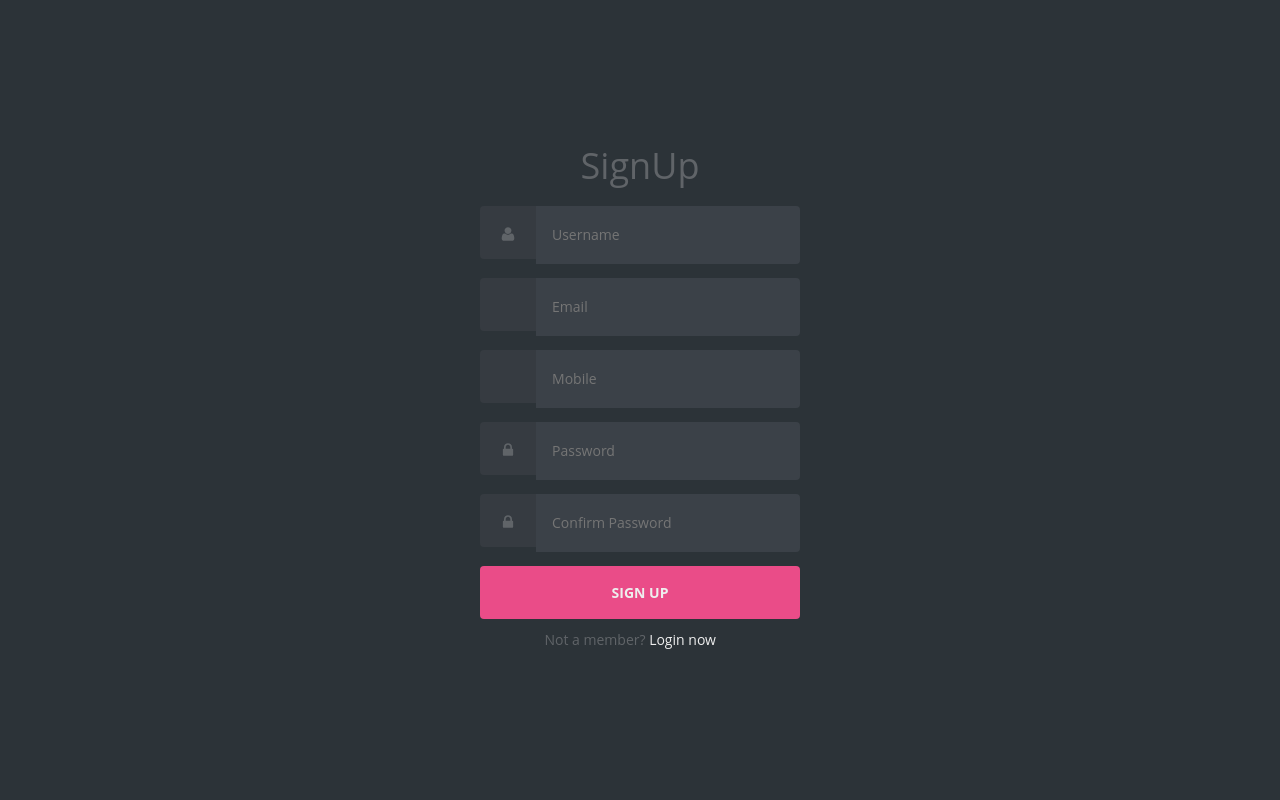
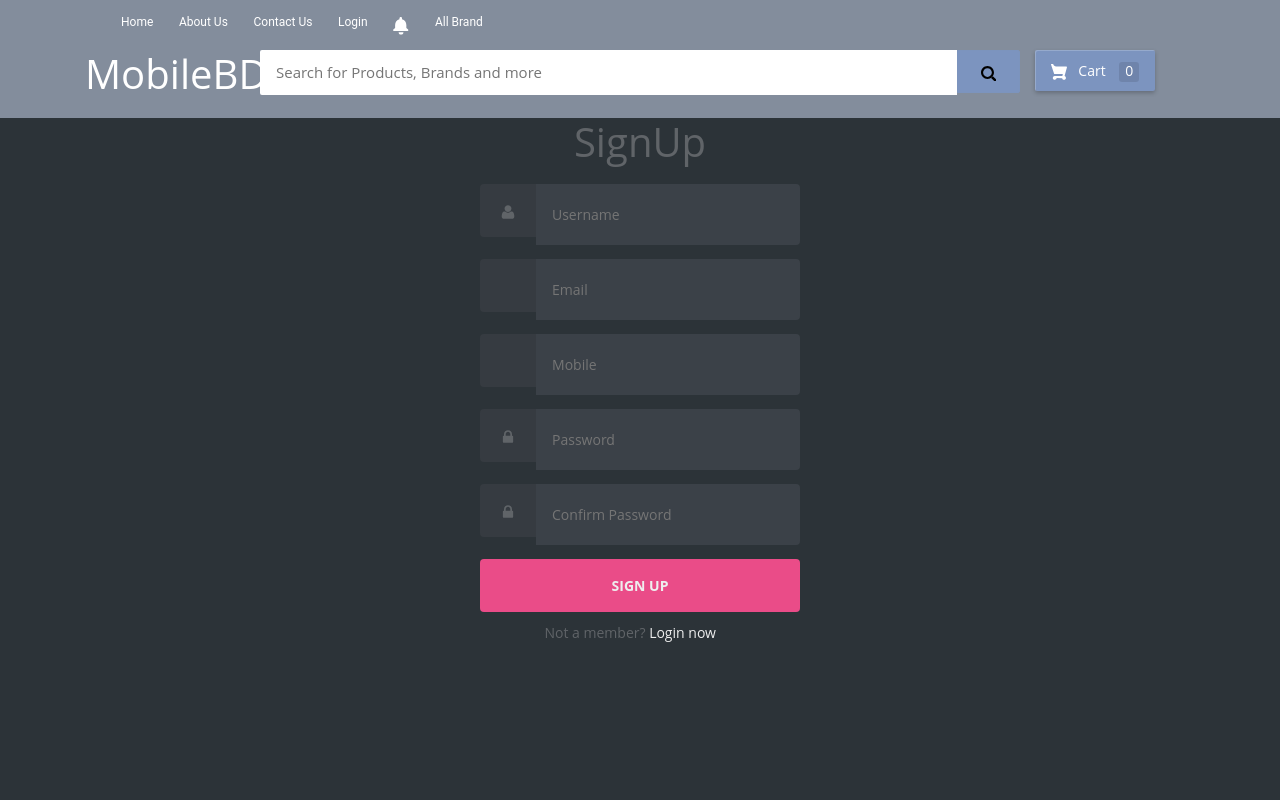
Before and after one commit to Ibtida/WebTech, a PHP site: page /signup.php in a window 1280 px wide. Run offline with PHP 8.4, Linux system fonts and the light colour scheme.

Commit message:
add all page header

```diff
--- /dev/null
+++ b/MobileBD1/header.php
@@ -0,0 +1,80 @@
+<!DOCTYPE html>
+<html>
+<head>
+	<title></title>
+	<script src="https://ajax.googleapis.com/ajax/libs/jquery/1.12.4/jquery.min.js"></script>
+	<script type="text/javascript" src="js/bootstrap.min.js"></script>
+	<script type="text/javascript" src="js/my.js"></script>
+
+	<link rel="stylesheet" type="text/css" href="css/bootstrap.min.css">
+	<link rel="stylesheet" href="https://stackpath.bootstrapcdn.com/bootstrap/4.1.3/css/bootstrap.min.css" integrity="sha384-MCw98/SFnGE8fJT3GXwEOngsV7Zt27NXFoaoApmYm81iuXoPkFOJwJ8ERdknLPMO" crossorigin="anonymous">
+	<link rel="stylesheet" type="text/css" href="css/style.css">
+</head>
+<body>
+	<header>
+      <div id="flipkart-navbar">
+          <div class="container">
+              <div class="row row1">
+                  <ul class="largenav pull-right">
+                      <li class="upper-links"><a class="links" href="index.php">Home</a></li>
+                      <li class="upper-links"><a class="links" href="https://campusbox.org/">About Us</a></li>
+                      <li class="upper-links"><a class="links" href="http://clashhacks.in/">Contact Us</a></li>
+                      <li class="upper-links"><a class="links" href="login.php">Login</a></li>
+
+                      <li class="upper-links">
+                          <a class="links" href="http://clashhacks.in/">
+                              <svg class="" width="16px" height="12px" style="overflow: visible;">
+                                  <path d="M8.037 17.546c1.487 0 2.417-.93 2.417-2.417H5.62c0 1.486.93 2.415 2.417 2.415m5.315-6.463v-2.97h-.005c-.044-3.266-1.67-5.46-4.337-5.98v-.81C9.01.622 8.436.05 7.735.05 7.033.05 6.46.624 6.46 1.325v.808c-2.667.52-4.294 2.716-4.338 5.98h-.005v2.972l-1.843 1.42v1.376h14.92v-1.375l-1.842-1.42z" fill="#fff"></path>
+                              </svg>
+                          </a>
+                      </li>
+                      <li class="upper-links dropdown"><a class="links" href="http://clashhacks.in/">All Brand</a>
+                          <ul class="dropdown-menu">
+                              <li class="profile-li"><a class="profile-links" href="http://yazilife.com/">APPLE</a></li>
+                              <li class="profile-li"><a class="profile-links" href="http://hacksociety.tech/">ONEPLUS</a></li>
+                              <li class="profile-li"><a class="profile-links" href="http://clashhacks.in/">SAMSUNG</a></li>
+                              <li class="profile-li"><a class="profile-links" href="http://clashhacks.in/">HUAWEI</a></li>
+                              <li class="profile-li"><a class="profile-links" href="http://clashhacks.in/">XIAOMI</a></li>
+                          </ul>
+                      </li>
+                  </ul>
+              </div>
+              <div class="row row2">
+                  <div class="col-sm-2">
+                      <h2 style="margin:0px;"><span class="smallnav menu" onclick="openNav()">☰ Brand</span></h2>
+                      <h1 style="margin:0px;"><span class="largenav">MobileBD.com</span></h1>
+                  </div>
+                  <div class="flipkart-navbar-search smallsearch col-sm-8 col-xs-11">
+                      <div class="row">
+                          <input class="flipkart-navbar-input col-xs-11" type="" placeholder="Search for Products, Brands and more" name="">
+                          <button class="flipkart-navbar-button col-xs-1">
+                              <svg width="15px" height="15px">
+                                  <path d="M11.618 9.897l4.224 4.212c.092.09.1.23.02.312l-1.464 1.46c-.08.08-.222.072-.314-.02L9.868 11.66M6.486 10.9c-2.42 0-4.38-1.955-4.38-4.367 0-2.413 1.96-4.37 4.38-4.37s4.38 1.957 4.38 4.37c0 2.412-1.96 4.368-4.38 4.368m0-10.834C2.904.066 0 2.96 0 6.533 0 10.105 2.904 13 6.486 13s6.487-2.895 6.487-6.467c0-3.572-2.905-6.467-6.487-6.467 "></path>
+                              </svg>
+                          </button>
+                      </div>
+                  </div>
+                  <div class="cart largenav col-sm-2">
+                      <a class="cart-button">
+                          <svg class="cart-svg " width="16 " height="16 " viewBox="0 0 16 16 ">
+                              <path d="M15.32 2.405H4.887C3 2.405 2.46.805 2.46.805L2.257.21C2.208.085 2.083 0 1.946 0H.336C.1 0-.064.24.024.46l.644 1.945L3.11 9.767c.047.137.175.23.32.23h8.418l-.493 1.958H3.768l.002.003c-.017 0-.033-.003-.05-.003-1.06 0-1.92.86-1.92 1.92s.86 1.92 1.92 1.92c.99 0 1.805-.75 1.91-1.712l5.55.076c.12.922.91 1.636 1.867 1.636 1.04 0 1.885-.844 1.885-1.885 0-.866-.584-1.593-1.38-1.814l2.423-8.832c.12-.433-.206-.86-.655-.86 " fill="#fff "></path>
+                          </svg> Cart
+                          <span class="item-number ">0</span>
+                      </a>
+                  </div>
+              </div>
+          </div>
+      </div>
+      <div id="mySidenav" class="sidenav">
+          <div class="container" style="background-color: #2874f0; padding-top: 10px;">
+              <span class="sidenav-heading">Home</span>
+              <a href="javascript:void(0)" class="closebtn" onclick="closeNav()">×</a>
+          </div>
+          <a href="http://clashhacks.in/">Link</a>
+          <a href="http://clashhacks.in/">Link</a>
+          <a href="http://clashhacks.in/">Link</a>
+          <a href="http://clashhacks.in/">Link</a>
+      </div>
+    </header>
+</body>
+</html>
--- a/MobileBD1/signup.php
+++ b/MobileBD1/signup.php
@@ -5,7 +5,11 @@
   <link rel="stylesheet" type="text/css" href="css/bootstrap.min.css">
   <link rel="stylesheet" type="text/css" href="css/style.css">
 </head>
-<body  class="align">
+<body  class="">
+
+<?php
+  		require 'header.php';
+  	 ?>
 <div class="grid">
 <div class="text-center pad10"><h1>SignUp</h1></div>
 
```
Also changed, not shown: MobileBD1/index.php (+3 -65 lines), MobileBD1/login.php (+6 -1 lines).
